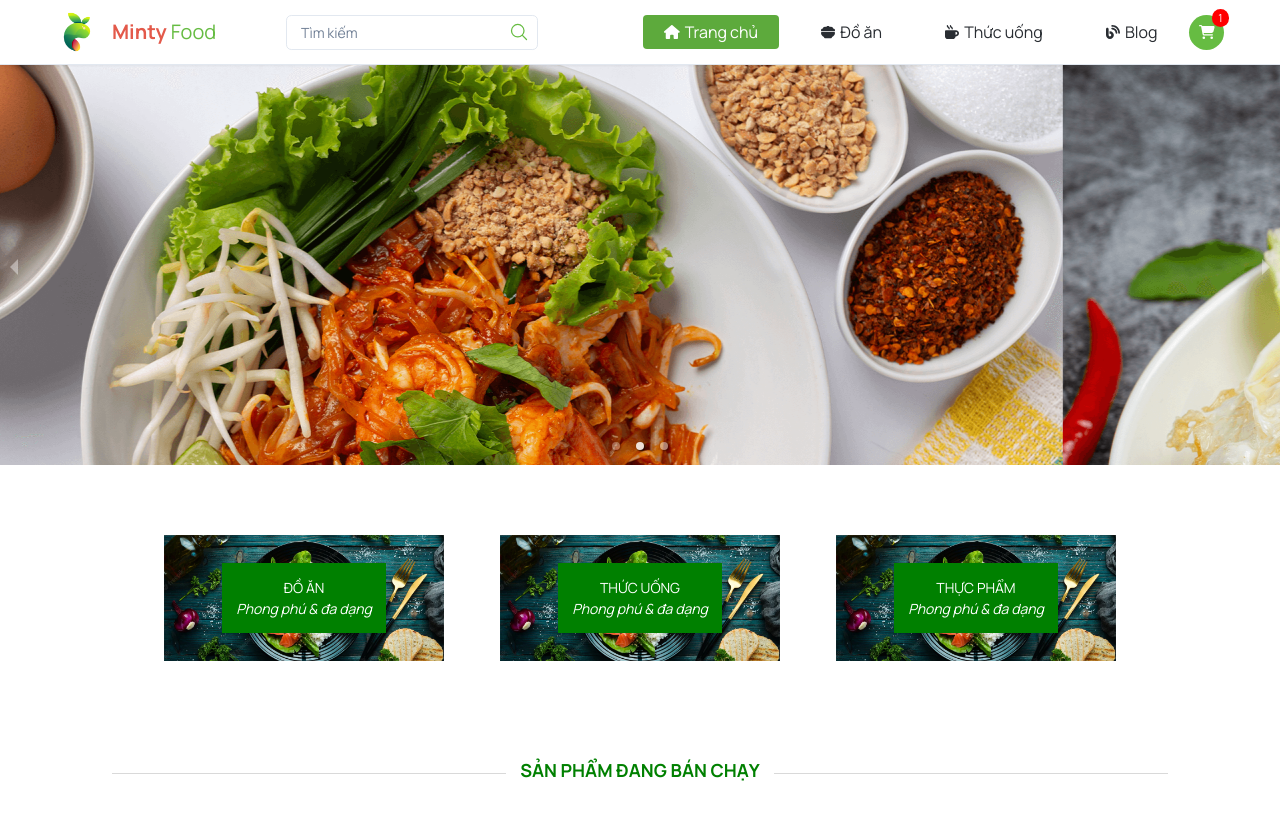
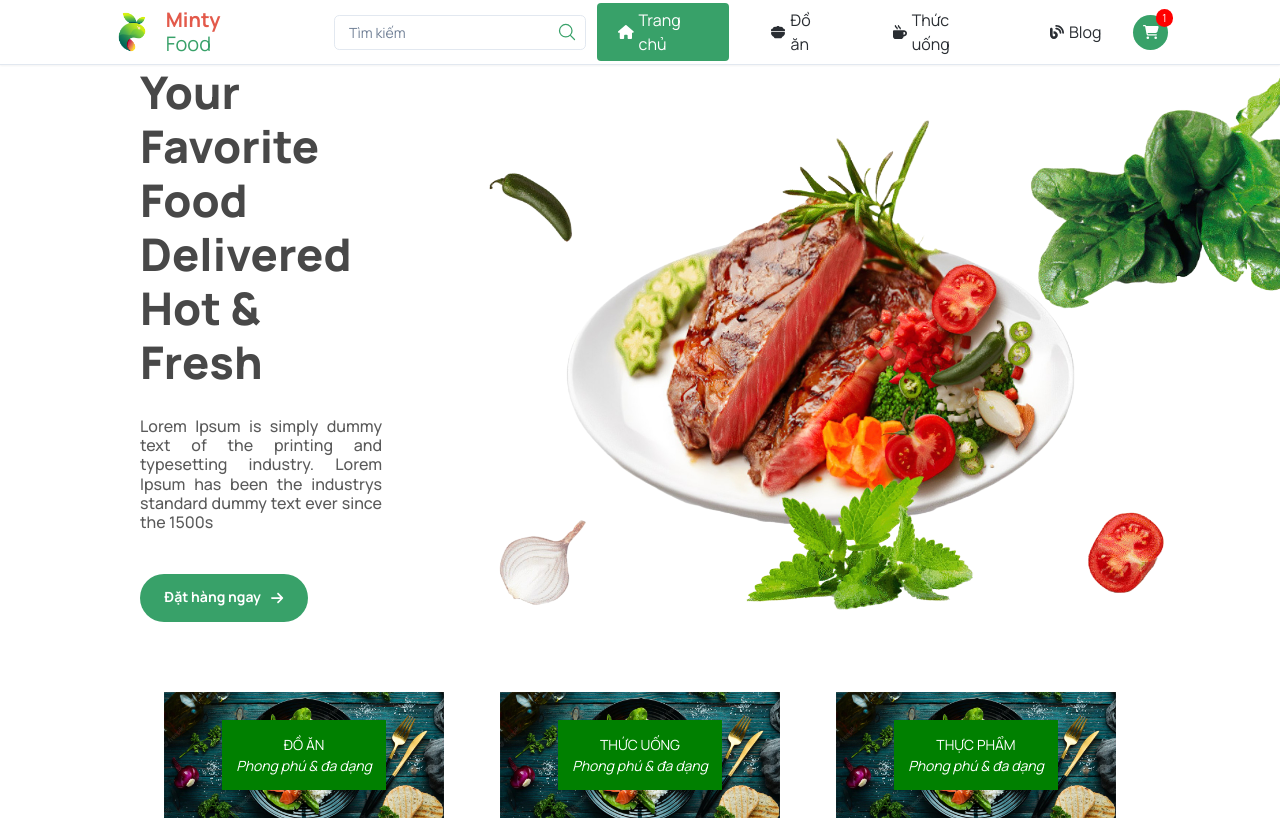
Before and after one commit to ducnguyenhong/mintyfood, a Next.js app: page / in a window 1280 px wide. Shown: the top 820 px of the page. Built offline with nearby package versions, Linux system fonts and the light colour scheme.

Commit message:
Update UI Home intro

```diff
--- a/components/header/header.tsx
+++ b/components/header/header.tsx
@@ -8,14 +8,14 @@ import HeaderSearch from "./subs/header.search"
 
 const Header: React.FC = () => {
   return (
-    <Flex bgColor="#FFF" boxShadow="sm" borderBottomWidth={1} h="65px" position="fixed" top={0} left={0} w="full" alignItems="center" px={16} justifyContent="space-between" zIndex={500}>
+    <Flex bgColor="#FFF" boxShadow="sm" borderBottomWidth={1} h="65px" position="fixed" top={0} left={0} w="full" alignItems="center" px={32} justifyContent="space-between" zIndex={500}>
       <Flex alignItems="center">
         <Flex>
           <Link href="/">
             <a>
               <Flex alignItems="center">
                 <ImageX src='/images/minty-food-logo.png' alt="logo" boxSize={12} />
-                <Heading as="h3" fontSize={20} color="#e3594a" ml={4} >Minty <Text as="span" fontSize={20} fontWeight={400} color="#66BC42">Food</Text></Heading>
+                <Heading as="h3" fontSize={20} color="#e3594a" ml={4} >Minty <Text as="span" fontSize={20} fontWeight={400} color="#38A169">Food</Text></Heading>
               </Flex>
             </a>
           </Link>
--- a/components/header/subs/header.cart.tsx
+++ b/components/header/subs/header.cart.tsx
@@ -12,7 +12,7 @@ const HeaderCart: React.FC = () => {
         w={10}
         h={10}
         borderRadius="full"
-        bgColor='#66BC42'
+        bgColor='#38A169'
         alignItems="center"
         justifyContent="center"
         cursor="pointer"
--- a/components/header/subs/header.menu.tsx
+++ b/components/header/subs/header.menu.tsx
@@ -16,11 +16,11 @@ const HeaderMenu: React.FC = () => {
         return (
           <Link href={route} key={id}>
             <a>
-              <Flex alignItems="center" key={id} mx={3} bgColor={isActive ? '#5daa3c' : 'transparent'} px={6} py={1.5} borderRadius={4}
+              <Flex alignItems="center" key={id} mx={3} bgColor={isActive ? '#38A169' : 'transparent'} px={6} py={1.5} borderRadius={4}
                 data-group
                 transitionDuration="300ms"
                 _hover={{
-                  bgColor: '#529735'
+                  bgColor: '#2F855A'
                 }}>
                 <Text color={isActive ? '#FFF' : '#292D32'} _groupHover={{ color: '#FFF' }} transitionDuration="200ms" mt="-1px">
                   <FontAwesomeIcon icon={icon} size="1x" />
--- a/components/header/subs/header.search.tsx
+++ b/components/header/subs/header.search.tsx
@@ -7,7 +7,7 @@ const HeaderSearch: React.FC = () => {
       <Input placeholder="Tìm kiếm" w={72} pr={10} />
       <button>
         <Text position="absolute" top={0} right={0} px={2.5} py={2}>
-          <svg width='20px' height='20px' xmlns="http://www.w3.org/2000/svg" fill="none" viewBox="0 0 24 24" strokeWidth={1.5} stroke="#66BC42" className="w-6 h-6">
+          <svg width='20px' height='20px' xmlns="http://www.w3.org/2000/svg" fill="none" viewBox="0 0 24 24" strokeWidth={1.5} stroke="#38A169" className="w-6 h-6">
             <path strokeLinecap="round" strokeLinejoin="round" d="M21 21l-5.197-5.197m0 0A7.5 7.5 0 105.196 5.196a7.5 7.5 0 0010.607 10.607z" />
           </svg>
         </Text>
--- a/components/product-item-show/product-item-show.tsx
+++ b/components/product-item-show/product-item-show.tsx
@@ -67,7 +67,7 @@ const ProductItemShow: React.FC<ProductItemProps> = ({ item }) => {
         <DrawerContent>
           <DrawerCloseButton />
           <DrawerHeader>
-            <Text color="#5daa3c" fontWeight={700} fontSize={19}>{name}</Text>
+            <Text color="#38A169" fontWeight={700} fontSize={19}>{name}</Text>
             <Divider mt={4} />
           </DrawerHeader>
           <DrawerBody>
--- a/pages/home/home.tsx
+++ b/pages/home/home.tsx
@@ -1,9 +1,9 @@
 import type { NextPage } from 'next'
 import Head from 'next/head'
 import HomeCategory from './category'
+import HomeIntro from './introduction'
 import HomeNews from './news'
 import ProductList from './product-list'
-import HomeSlider from './slider'
 
 const Home: NextPage = () => {
   return (
@@ -12,7 +12,7 @@ const Home: NextPage = () => {
         <title>Minty Food - Đồ Ăn & Thức Uống Dinh Dưỡng</title>
       </Head>
 
-      <HomeSlider />
+      <HomeIntro />
 
       <HomeCategory />
 
--- /dev/null
+++ b/pages/home/introduction/index.ts
@@ -0,0 +1,3 @@
+import HomeIntro from './introduction';
+
+export default HomeIntro;
--- /dev/null
+++ b/pages/home/introduction/introduction.tsx
@@ -0,0 +1,31 @@
+import { Button, Flex, Heading, Text } from '@chakra-ui/react';
+import { faArrowRight } from '@fortawesome/free-solid-svg-icons';
+import { FontAwesomeIcon } from '@fortawesome/react-fontawesome';
+import ImageX from 'components/image-x';
+import { memo } from 'react';
+
+const HomeIntro: React.FC = () => {
+  return (
+    <Flex justifyContent="space-between" alignItems="center" gap={28}>
+      <Flex flex={1 / 2} direction="column" pl={40}>
+        <Heading as="h1" color="#484848" fontWeight={800} fontSize={45}>
+          Your Favorite Food<br />Delivered Hot &<br />Fresh
+        </Heading>
+        <Heading as="h4" color="#5A5A5A" fontSize={16} textAlign="justify" mt={8} fontWeight={500}>
+          Lorem Ipsum is simply dummy text of the printing and typesetting industry. Lorem Ipsum has been the industrys standard dummy text ever since the 1500s
+        </Heading>
+
+        <Button colorScheme="green" h="48px" w={48} borderRadius="full" mt={12} fontWeight={700} fontSize={16} alignItems="center">
+          <Text as="span" mr={3} mt={-0.5}>Đặt hàng ngay</Text>
+          <FontAwesomeIcon icon={faArrowRight} />
+        </Button>
+      </Flex>
+
+      <Flex flex={1 / 2}>
+        <ImageX src="/images/img-intro.png" w="800px" h='550px' objectFit="cover" />
+      </Flex>
+    </Flex>
+  );
+}
+
+export default memo(HomeIntro)
```
Also changed, not shown: public/images/img-intro.png (added).
